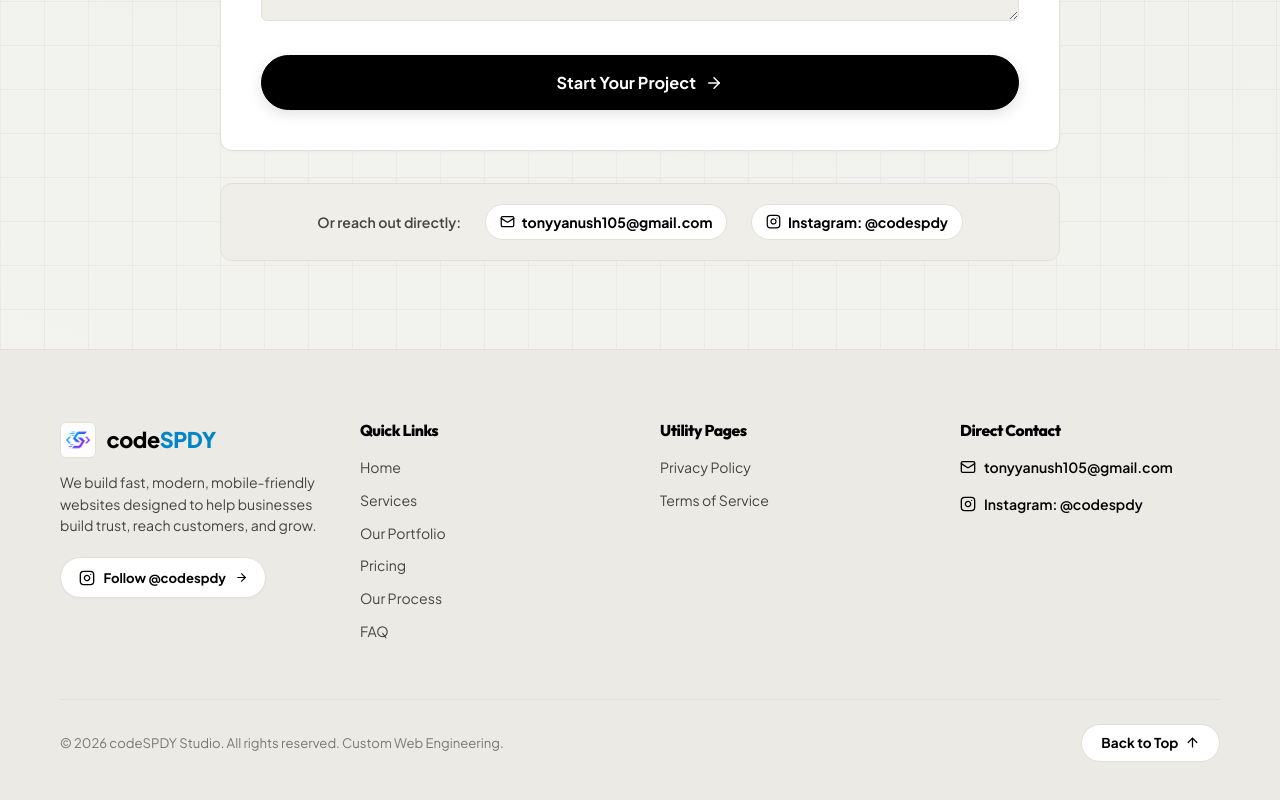
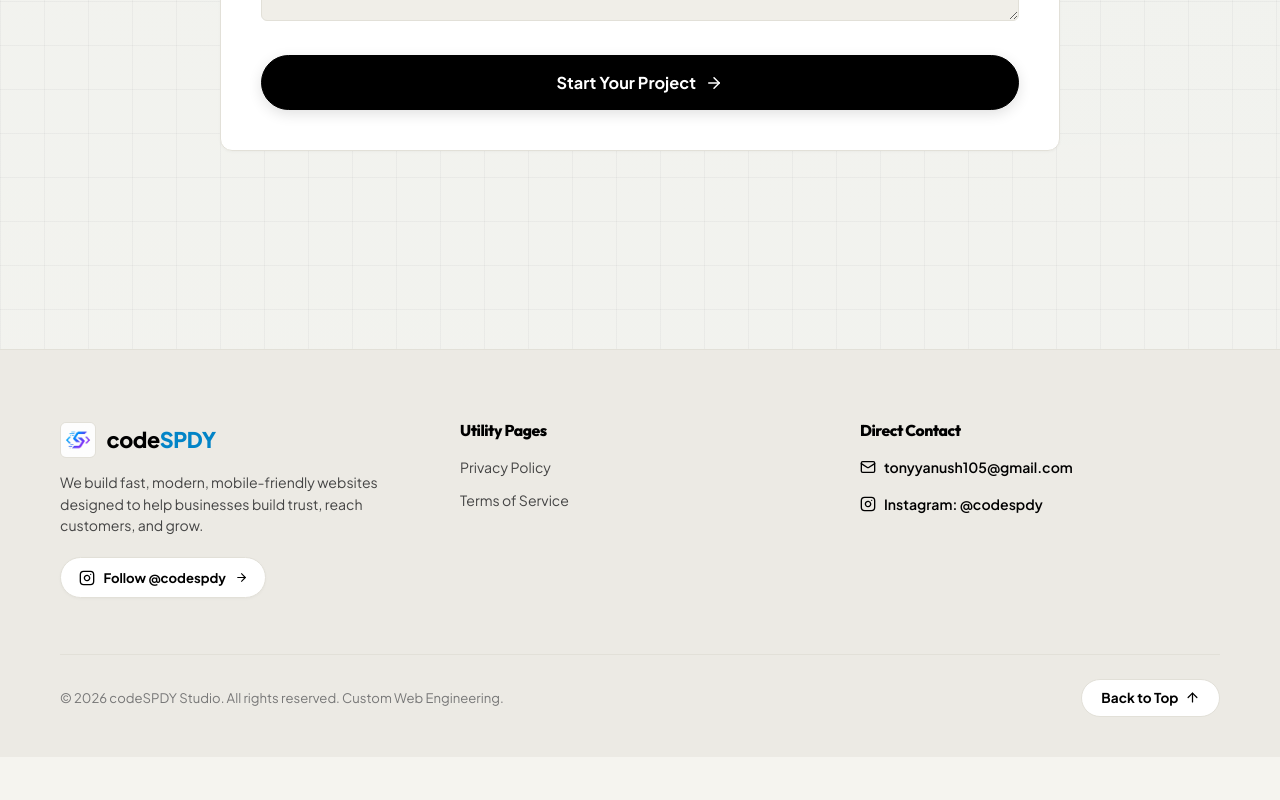
Before and after one commit to don-yanush25/codespdy, a React (Vite) app: page / in a window 1280 px wide. Shown: the part 10779-11579 px from the top of the page. After the commit the page ends 11536 px from the top, so only its background shows below. Built offline with nearby package versions, Linux system fonts and the light colour scheme.

Commit message:
Remove Quick Links column from Footer

```diff
--- a/src/components/Footer.jsx
+++ b/src/components/Footer.jsx
@@ -114,18 +114,6 @@ export default function Footer() {
             </div>
           </div>
 
-          {/* Quick Links */}
-          <div>
-            <h4 style={{ fontSize: '0.98rem', fontWeight: 800, marginBottom: '1rem', color: 'var(--text-main)' }}>Quick Links</h4>
-            <ul style={{ listStyle: 'none', display: 'flex', flexDirection: 'column', gap: '0.65rem', fontSize: '0.88rem', color: 'var(--text-muted)' }}>
-              <li><a href="#home" style={{ color: 'inherit', textDecoration: 'none' }}>Home</a></li>
-              <li><a href="#services" style={{ color: 'inherit', textDecoration: 'none' }}>Services</a></li>
-              <li><a href="#portfolio" style={{ color: 'inherit', textDecoration: 'none' }}>Our Portfolio</a></li>
-              <li><a href="#pricing" style={{ color: 'inherit', textDecoration: 'none' }}>Pricing</a></li>
-              <li><a href="#process" style={{ color: 'inherit', textDecoration: 'none' }}>Our Process</a></li>
-              <li><a href="#faq" style={{ color: 'inherit', textDecoration: 'none' }}>FAQ</a></li>
-            </ul>
-          </div>
 
           {/* Utility Pages */}
           <div>
```
